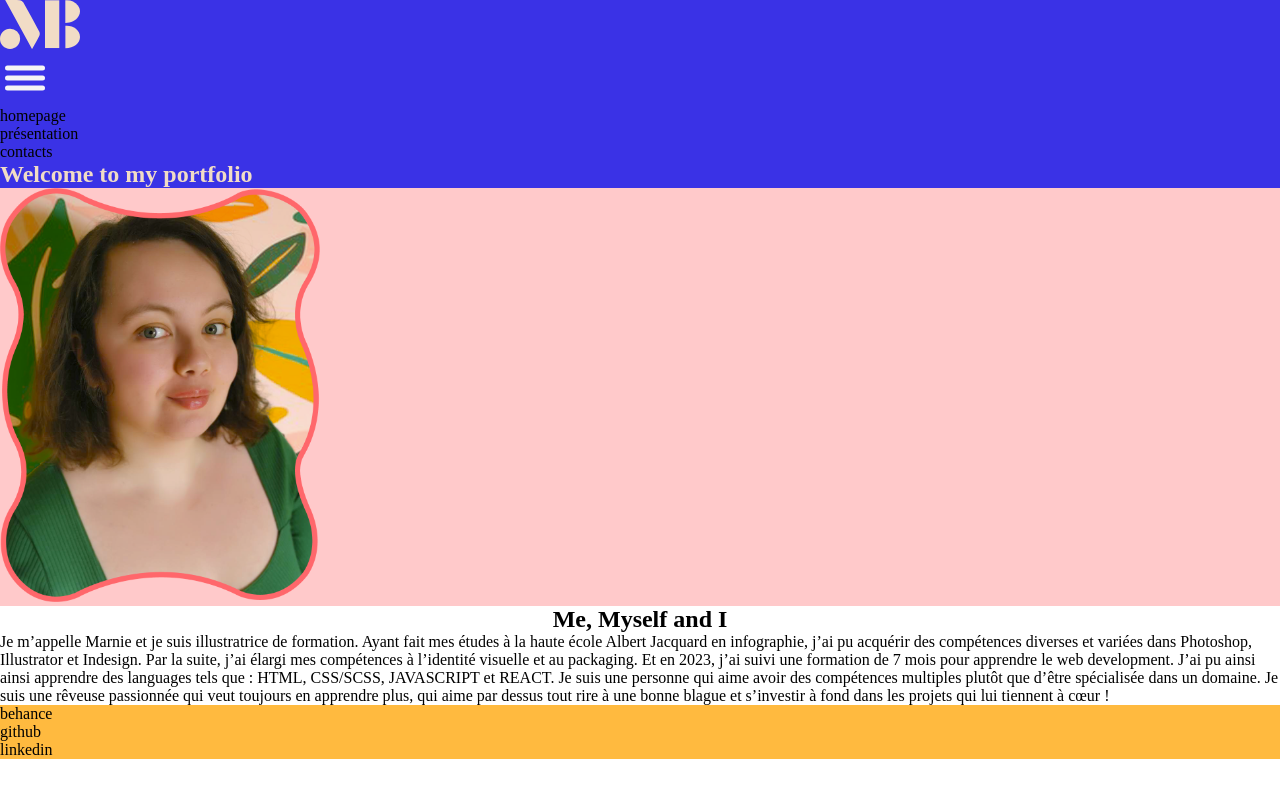
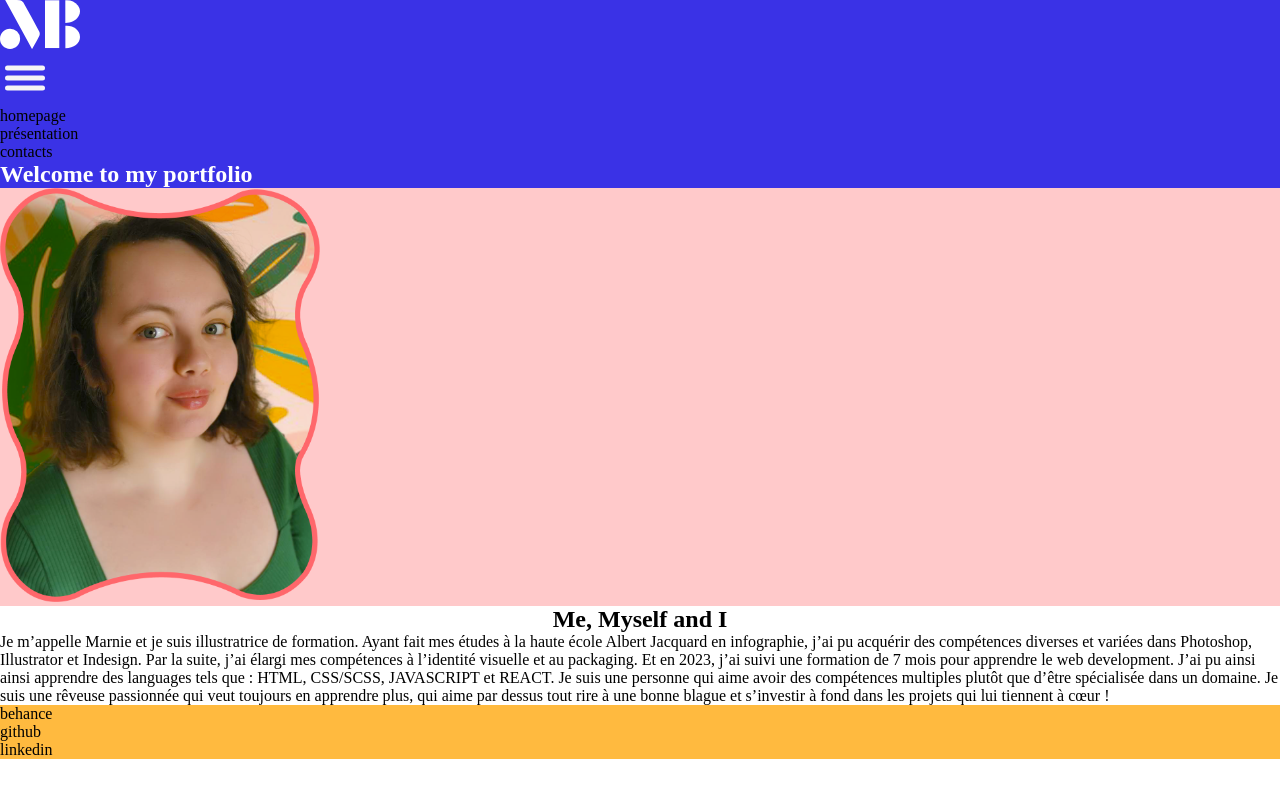
Before and after one commit to MarnieBenalia/Portfolio, a plain HTML site: page index.html in a window 1280 px wide. Drawn offline with Linux system fonts and the light colour scheme.

Commit message:
workdaytwo

```diff
--- a/styles/partials/_colors.scss
+++ b/styles/partials/_colors.scss
@@ -3,4 +3,3 @@ $bleu: #3A32E6;
 $rose: #FFC9CA;
 $darkrose:#FF676B;
 $black:#1E1E1E;
-$blanc:#f1dcc6;
--- a/styles/partials/_homepage.scss
+++ b/styles/partials/_homepage.scss
@@ -8,10 +8,10 @@
 }
 
 h1{
-    color:h.$blanccasse;
+    color:white;
 }
 
 .logo{
-    fill:$blanccasse;
+    fill:white;
     width:5em;
 }
```
Also changed, not shown: styles/styles.css, 1 other file.
